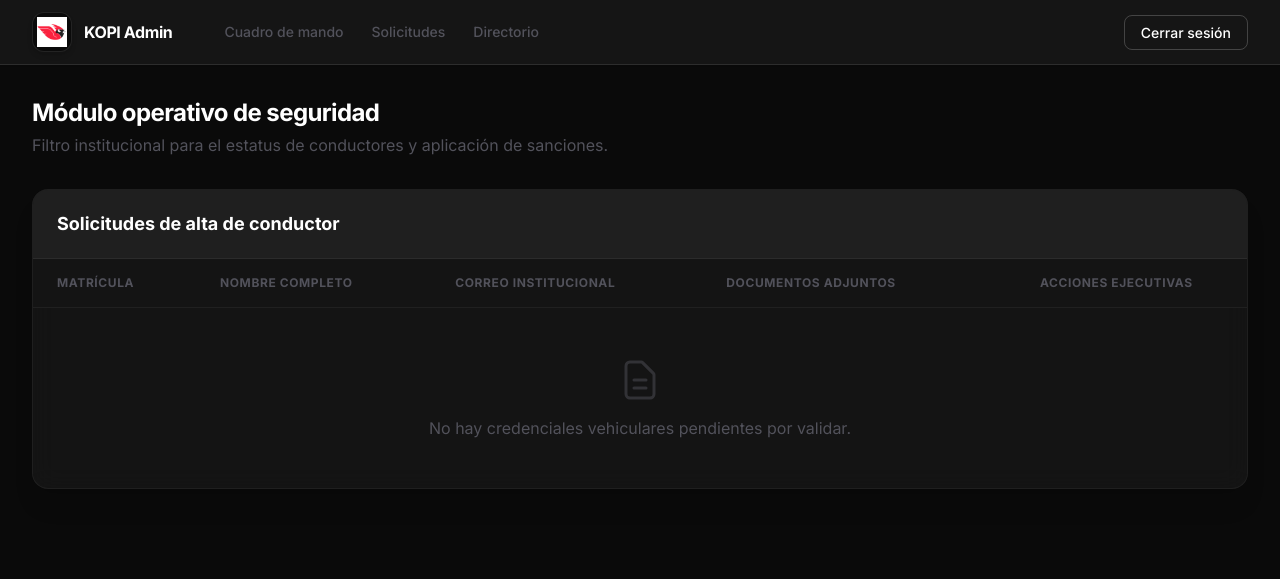
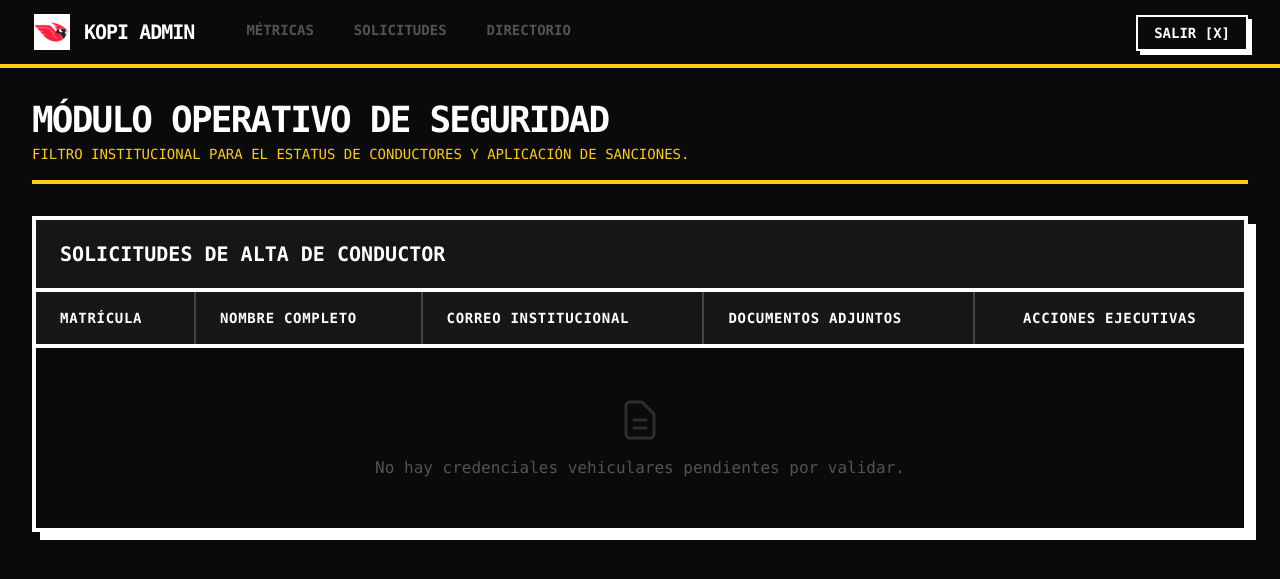
Before and after one commit to Osram205/Kopi_repo, a Flask app: template Kopi_Admin/templates/usuarios.html in a window 1280 px wide. Shown: the top 579 px of the page. Run offline with Flask 3, Linux system fonts and the light colour scheme; the template is opened without the code that fills it, so the values that code supplies are empty; some libraries are stand-ins or nearby versions.

Commit message:
modificacion admin 2

```diff
--- a/Kopi_Admin/templates/partials/nav.html
+++ b/Kopi_Admin/templates/partials/nav.html
@@ -1,26 +1,26 @@
-<nav class="sticky top-0 z-50 bg-kopi-dark/95 backdrop-blur-md border-b border-white/10 shadow-sm">
+<nav class="sticky top-0 z-50 bg-kopi-black border-b-4 border-kopi-yellow">
     <div class="max-w-7xl mx-auto px-4 sm:px-6 lg:px-8">
         <div class="flex items-center justify-between h-16">
             <!-- Brand -->
             <div class="flex-shrink-0">
                 <a href="/dashboard" class="flex items-center gap-3">
-                    <div class="w-10 h-10 rounded-xl bg-kopi-black border border-white/10 flex items-center justify-center overflow-hidden shadow-md">
-                        <img src="{{ url_for('static', filename='logo/android-chrome-192x192.png') }}" alt="Logo KOPI UPQ" class="w-4/5 h-4/5 object-contain">
+                    <div class="w-10 h-10 bg-kopi-yellow border-2 border-kopi-black flex items-center justify-center overflow-hidden">
+                        <img src="{{ url_for('static', filename='logo/android-chrome-192x192.png') }}" alt="Logo KOPI UPQ" class="w-full h-full object-cover">
                     </div>
-                    <span class="font-bold text-white tracking-tight">KOPI Admin</span>
+                    <span class="font-black font-mono text-white tracking-tighter text-xl uppercase">KOPI Admin</span>
                 </a>
             </div>
 
             <!-- Navigation Links (Desktop) -->
             <div class="hidden md:block flex-1 ml-10">
-                <div class="flex space-x-1">
-                    <a href="/dashboard" class="px-3 py-2 rounded-lg text-sm font-medium transition-colors {% if request.endpoint == 'dashboard' %}bg-white/10 text-white{% else %}text-kopi-gray hover:text-white hover:bg-white/5{% endif %}">
-                        Cuadro de mando
+                <div class="flex space-x-4">
+                    <a href="/dashboard" class="px-3 py-2 text-sm font-black font-mono uppercase border-b-4 transition-colors {% if request.endpoint == 'dashboard' %}border-kopi-yellow text-kopi-yellow{% else %}border-transparent text-kopi-gray hover:text-white hover:border-white{% endif %}">
+                        Métricas
                     </a>
-                    <a href="/usuarios" class="px-3 py-2 rounded-lg text-sm font-medium transition-colors {% if request.endpoint == 'gestion_usuarios' %}bg-white/10 text-white{% else %}text-kopi-gray hover:text-white hover:bg-white/5{% endif %}">
+                    <a href="/usuarios" class="px-3 py-2 text-sm font-black font-mono uppercase border-b-4 transition-colors {% if request.endpoint == 'gestion_usuarios' %}border-kopi-yellow text-kopi-yellow{% else %}border-transparent text-kopi-gray hover:text-white hover:border-white{% endif %}">
                         Solicitudes
                     </a>
-                    <a href="/directorio" class="px-3 py-2 rounded-lg text-sm font-medium transition-colors {% if request.endpoint == 'directorio_usuarios' %}bg-white/10 text-white{% else %}text-kopi-gray hover:text-white hover:bg-white/5{% endif %}">
+                    <a href="/directorio" class="px-3 py-2 text-sm font-black font-mono uppercase border-b-4 transition-colors {% if request.endpoint == 'directorio_usuarios' %}border-kopi-yellow text-kopi-yellow{% else %}border-transparent text-kopi-gray hover:text-white hover:border-white{% endif %}">
                         Directorio
                     </a>
                 </div>
@@ -28,8 +28,8 @@
 
             <!-- Logout Button (Desktop) -->
             <div class="hidden md:block">
-                <a href="/logout" class="px-4 py-2 border border-white/20 rounded-lg text-sm font-medium text-white hover:bg-white/10 transition-colors">
-                    Cerrar sesión
+                <a href="/logout" class="px-4 py-2 border-2 border-white text-sm font-black font-mono uppercase text-white hover:bg-white hover:text-kopi-black shadow-[4px_4px_0_0_#ffffff] hover:translate-x-[2px] hover:translate-y-[2px] hover:shadow-[2px_2px_0_0_#ffffff] transition-all">
+                    Salir [X]
                 </a>
             </div>
 
--- a/Kopi_Admin/templates/usuarios.html
+++ b/Kopi_Admin/templates/usuarios.html
@@ -22,54 +22,54 @@
         {% endif %}
         {% endwith %}
 
-        <div class="mb-8">
-            <h4 class="text-2xl font-bold text-white mb-1 tracking-tight">Módulo operativo de seguridad</h4>
-            <p class="text-kopi-gray">Filtro institucional para el estatus de conductores y aplicación de sanciones.</p>
+        <div class="mb-8 border-b-4 border-kopi-yellow pb-4">
+            <h4 class="text-4xl font-black font-mono text-white uppercase tracking-tighter mb-1">Módulo operativo de seguridad</h4>
+            <p class="text-sm font-mono text-kopi-yellow uppercase">Filtro institucional para el estatus de conductores y aplicación de sanciones.</p>
         </div>
 
-        <div class="bg-kopi-card/50 backdrop-blur-md border border-white/5 rounded-2xl shadow-xl overflow-hidden">
-            <div class="px-6 py-5 border-b border-white/5 bg-white/5">
-                <h5 class="text-lg font-bold text-white m-0">Solicitudes de alta de conductor</h5>
+        <div class="bg-kopi-black border-4 border-white shadow-[8px_8px_0_0_#ffffff] overflow-hidden">
+            <div class="px-6 py-5 border-b-4 border-white bg-white/5">
+                <h5 class="text-xl font-black font-mono text-white uppercase m-0">Solicitudes de alta de conductor</h5>
             </div>
 
             <div class="overflow-x-auto">
-                <table class="w-full text-left border-collapse">
+                <table class="w-full text-left border-collapse font-mono">
                     <thead>
-                        <tr class="border-b border-white/5 bg-kopi-dark/50">
-                            <th class="py-4 px-6 text-xs font-bold text-kopi-gray uppercase tracking-wider">Matrícula</th>
-                            <th class="py-4 px-6 text-xs font-bold text-kopi-gray uppercase tracking-wider">Nombre Completo</th>
-                            <th class="py-4 px-6 text-xs font-bold text-kopi-gray uppercase tracking-wider">Correo Institucional</th>
-                            <th class="py-4 px-6 text-xs font-bold text-kopi-gray uppercase tracking-wider">Documentos Adjuntos</th>
-                            <th class="py-4 px-6 text-xs font-bold text-kopi-gray uppercase tracking-wider text-center">Acciones Ejecutivas</th>
+                        <tr class="border-b-4 border-white bg-kopi-dark">
+                            <th class="py-4 px-6 text-sm font-black text-white uppercase tracking-wider border-r-2 border-white/20">Matrícula</th>
+                            <th class="py-4 px-6 text-sm font-black text-white uppercase tracking-wider border-r-2 border-white/20">Nombre Completo</th>
+                            <th class="py-4 px-6 text-sm font-black text-white uppercase tracking-wider border-r-2 border-white/20">Correo Institucional</th>
+                            <th class="py-4 px-6 text-sm font-black text-white uppercase tracking-wider border-r-2 border-white/20">Documentos Adjuntos</th>
+                            <th class="py-4 px-6 text-sm font-black text-white uppercase tracking-wider text-center">Acciones Ejecutivas</th>
                         </tr>
                     </thead>
-                    <tbody class="divide-y divide-white/5">
+                    <tbody class="divide-y-2 divide-white/20">
                         {% if alumnos %}
                         {% for alumno in alumnos %}
-                        <tr class="hover:bg-white/[0.02] transition-colors">
-                            <td class="py-4 px-6 font-bold text-kopi-yellow">{{ alumno.matricula }}</td>
-                            <td class="py-4 px-6 text-white font-medium">{{ alumno.nombre }}</td>
-                            <td class="py-4 px-6 text-kopi-gray text-sm">{{ alumno.correo_institucional }}</td>
-                            <td class="py-4 px-6">
-                                <div class="inline-flex rounded-lg border border-white/10 p-1 bg-kopi-dark/50 space-x-1">
-                                    <a href="{{ uploads_url }}/{{ alumno.foto_credencial_frente }}" target="_blank" class="px-3 py-1.5 text-xs font-medium text-kopi-light hover:text-white hover:bg-white/10 rounded-md transition-colors">Credencial Frente</a>
-                                    <a href="{{ uploads_url }}/{{ alumno.poliza_seguro }}" target="_blank" class="px-3 py-1.5 text-xs font-medium text-kopi-light hover:text-white hover:bg-white/10 rounded-md transition-colors">Póliza de Seguro</a>
-                                    <a href="{{ uploads_url }}/{{ alumno.foto_licencia }}" target="_blank" class="px-3 py-1.5 text-xs font-medium text-kopi-light hover:text-white hover:bg-white/10 rounded-md transition-colors">Licencia</a>
-                                    <a href="{{ uploads_url }}/{{ alumno.tarjeta_circulacion }}" target="_blank" class="px-3 py-1.5 text-xs font-medium text-kopi-light hover:text-white hover:bg-white/10 rounded-md transition-colors">Tarjeta</a>
+                        <tr class="hover:bg-kopi-yellow/10 transition-colors">
+                            <td class="py-4 px-6 font-bold text-kopi-yellow text-lg border-r-2 border-white/20">{{ alumno.matricula }}</td>
+                            <td class="py-4 px-6 text-white font-bold uppercase border-r-2 border-white/20">{{ alumno.nombre }}</td>
+                            <td class="py-4 px-6 text-kopi-gray text-sm border-r-2 border-white/20">{{ alumno.correo_institucional }}</td>
+                            <td class="py-4 px-6 border-r-2 border-white/20">
+                                <div class="inline-flex flex-wrap gap-2">
+                                    <a href="{{ uploads_url }}/{{ alumno.foto_credencial_frente }}" target="_blank" class="px-3 py-1.5 text-xs font-bold uppercase text-kopi-black bg-white border-2 border-white hover:bg-kopi-black hover:text-white transition-colors shadow-[2px_2px_0_0_#ffffff]">Credencial Frente</a>
+                                    <a href="{{ uploads_url }}/{{ alumno.poliza_seguro }}" target="_blank" class="px-3 py-1.5 text-xs font-bold uppercase text-kopi-black bg-white border-2 border-white hover:bg-kopi-black hover:text-white transition-colors shadow-[2px_2px_0_0_#ffffff]">Póliza Seguro</a>
+                                    <a href="{{ uploads_url }}/{{ alumno.foto_licencia }}" target="_blank" class="px-3 py-1.5 text-xs font-bold uppercase text-kopi-black bg-white border-2 border-white hover:bg-kopi-black hover:text-white transition-colors shadow-[2px_2px_0_0_#ffffff]">Licencia</a>
+                                    <a href="{{ uploads_url }}/{{ alumno.tarjeta_circulacion }}" target="_blank" class="px-3 py-1.5 text-xs font-bold uppercase text-kopi-black bg-white border-2 border-white hover:bg-kopi-black hover:text-white transition-colors shadow-[2px_2px_0_0_#ffffff]">Tarjeta</a>
                                 </div>
                             </td>
                             <td class="py-4 px-6 text-center">
-                                <div class="flex justify-center items-center gap-2">
+                                <div class="flex justify-center items-center gap-3">
                                     <form action="/evaluar/{{ alumno.id }}" method="POST" class="inline-block">
                                         <input type="hidden" name="accion" value="aprobado">
-                                        <button type="submit" class="px-3 py-1.5 bg-green-500/20 hover:bg-green-500/30 text-green-400 border border-green-500/30 rounded-lg text-xs font-bold transition-colors">Aprobar</button>
+                                        <button type="submit" class="px-4 py-2 bg-green-500 text-kopi-black border-2 border-green-500 hover:bg-kopi-black hover:text-green-500 shadow-[4px_4px_0_0_#22c55e] text-xs font-black uppercase transition-all">Aprobar</button>
                                     </form>
                                     <form action="/evaluar/{{ alumno.id }}" method="POST" class="inline-block">
                                         <input type="hidden" name="accion" value="rechazado">
-                                        <button type="submit" class="px-3 py-1.5 bg-orange-500/20 hover:bg-orange-500/30 text-orange-400 border border-orange-500/30 rounded-lg text-xs font-bold transition-colors">Rechazar</button>
+                                        <button type="submit" class="px-4 py-2 bg-orange-500 text-kopi-black border-2 border-orange-500 hover:bg-kopi-black hover:text-orange-500 shadow-[4px_4px_0_0_#f97316] text-xs font-black uppercase transition-all">Rechazar</button>
                                     </form>
                                     <form action="/suspender/{{ alumno.id }}" method="POST" class="inline-block" onsubmit="return confirm('¿Confirmas la expulsión definitiva del alumno del sistema?');">
-                                        <button type="submit" class="px-3 py-1.5 bg-red-500/20 hover:bg-red-500/30 text-red-400 border border-red-500/30 rounded-lg text-xs font-bold transition-colors">Suspender</button>
+                                        <button type="submit" class="px-4 py-2 bg-red-500 text-kopi-black border-2 border-red-500 hover:bg-kopi-black hover:text-red-500 shadow-[4px_4px_0_0_#ef4444] text-xs font-black uppercase transition-all">Suspender</button>
                                     </form>
                                 </div>
                             </td>
```
Also changed, not shown: Kopi_Admin/templates/directorio.html (+24 -24 lines), Kopi_Admin/templates/login.html (+15 -15 lines).
